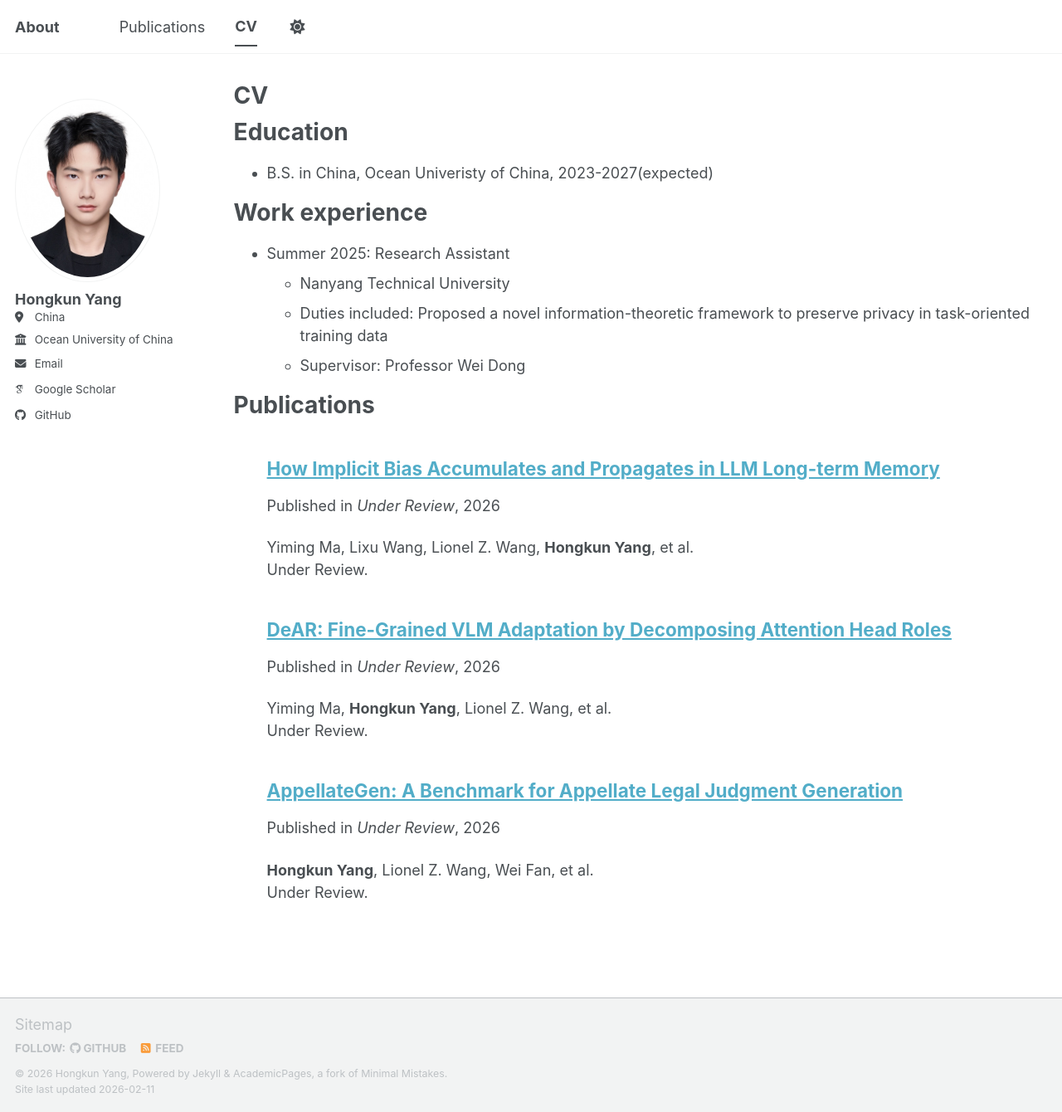
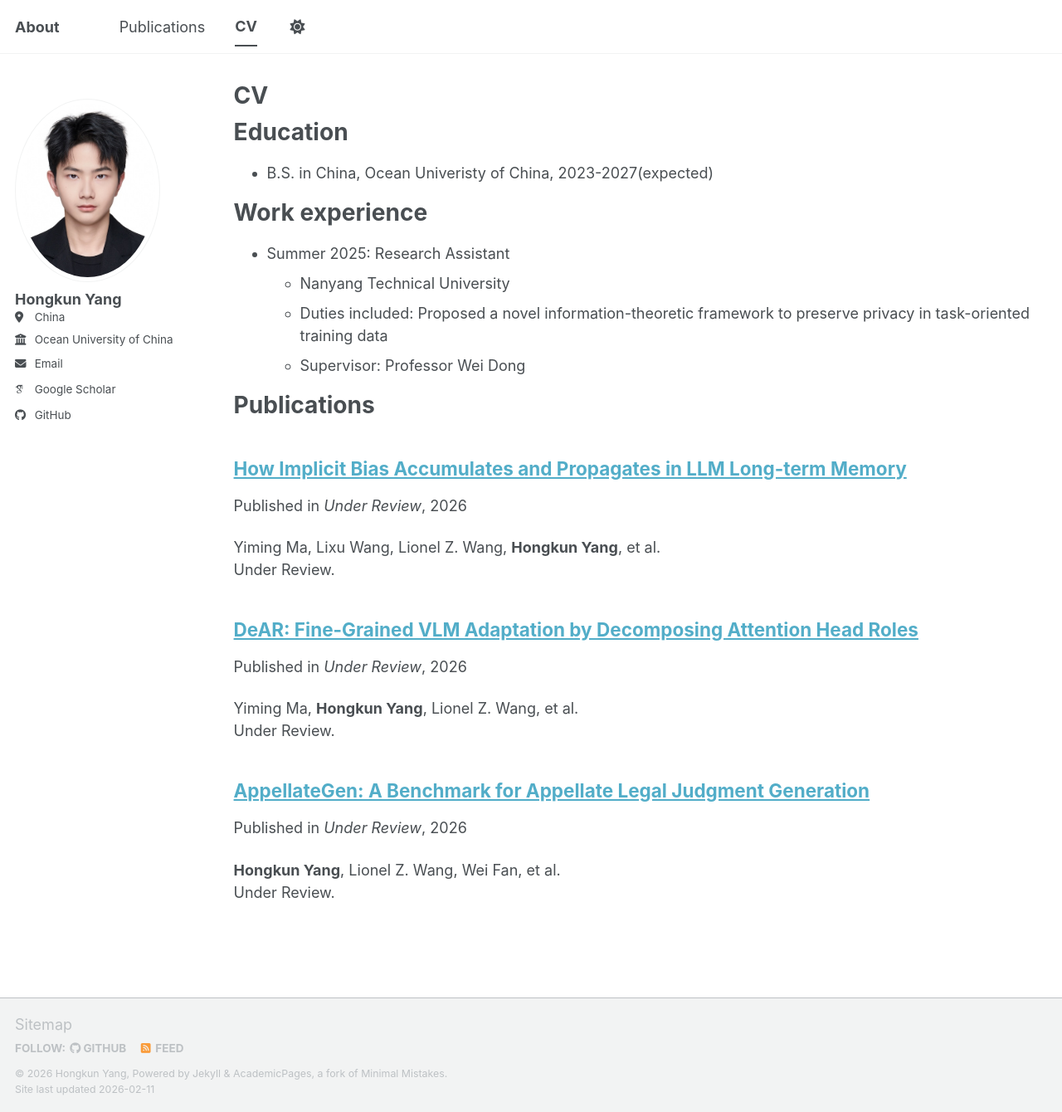
Before and after one commit to CharlesYang-CN/hongkunyang, a Jekyll site: the page built from _pages/cv.md, in a window 1280 px wide and 1340 px high. Shown: the whole window at 83% size. Built offline with Jekyll 4.4.1, drawn with Linux system fonts in a browser that asks for light colours; some web fonts are replaced; a script bundle is joined from its source files by our own code; library files that are not in the unit come from our copies.

Commit message:
Update cv.md

```diff
--- a/_pages/cv.md
+++ b/_pages/cv.md
@@ -22,6 +22,6 @@ Work experience
 
 Publications
 ======
-  <ul>{% for post in site.publications reversed %}
-    {% include archive-single.html %}
-  {% endfor %}</ul>
+{% for post in site.publications reversed %}
+  {% include archive-single.html %}
+{% endfor %}
```
